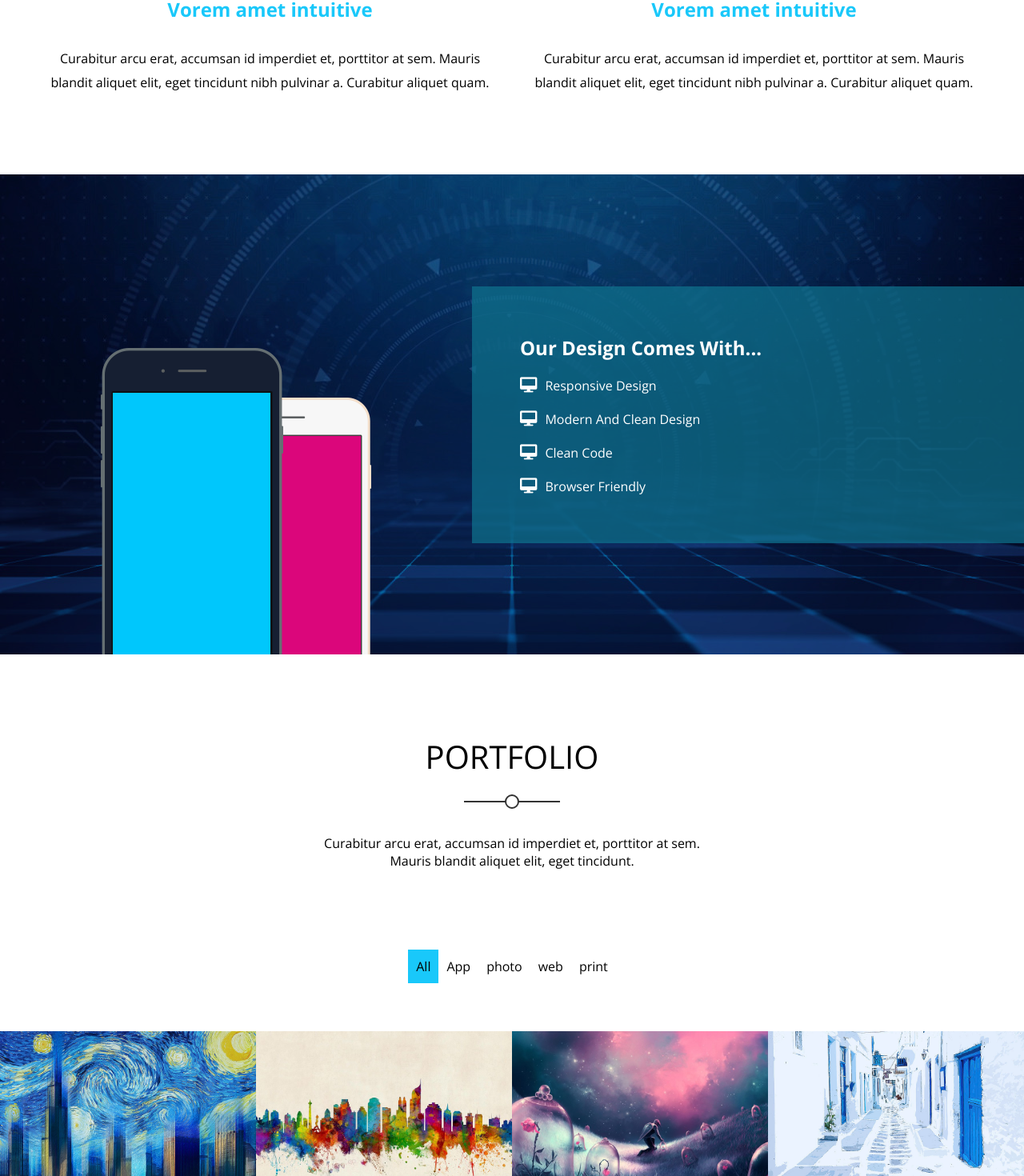
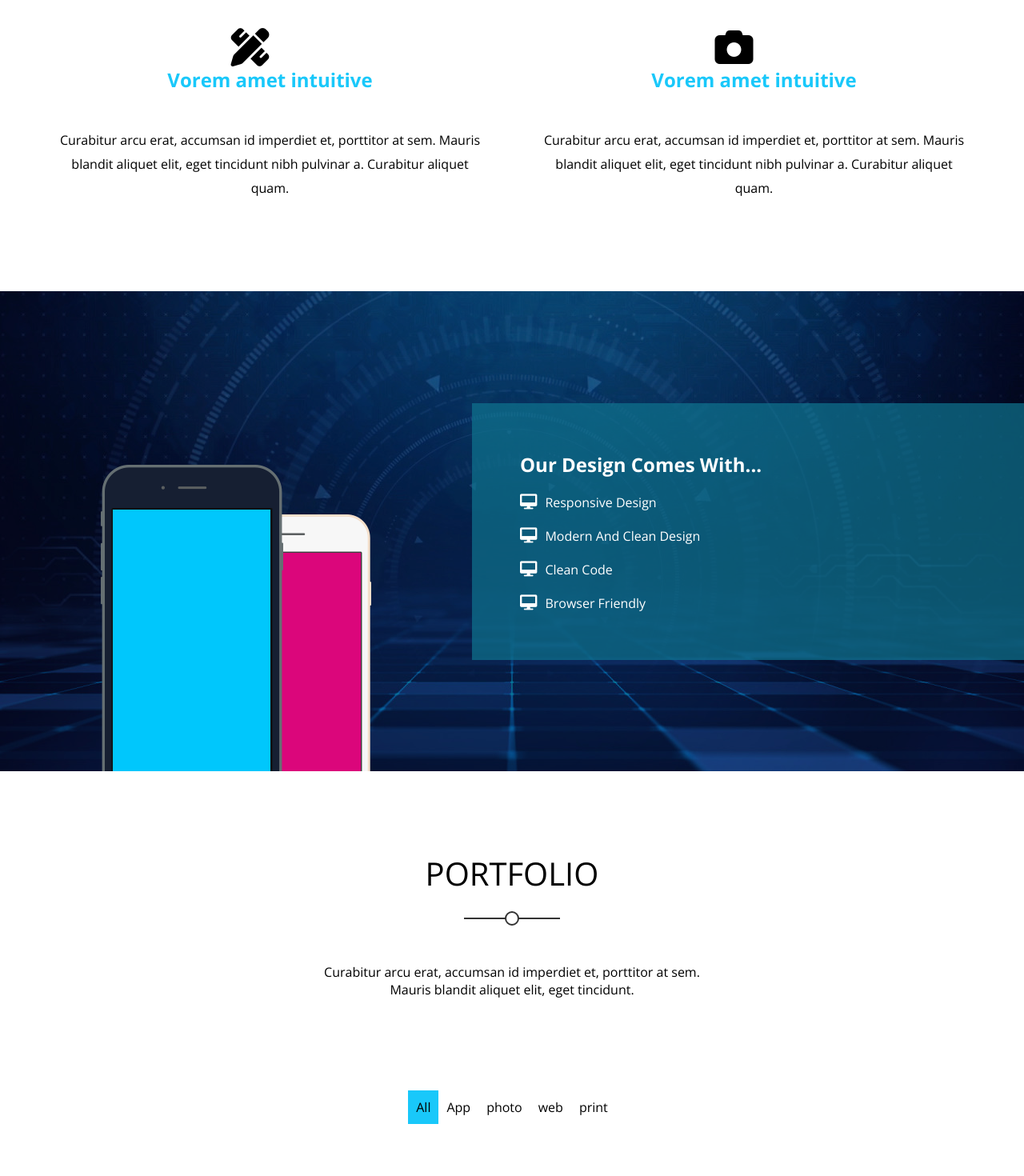
Before and after one commit to MohamedMassoud10/kasper, a React (Create React App) app: page / in a window 1280 px wide. Shown: the part 1453-2923 px from the top of the page at 80% size. Built offline with nearby package versions, Linux system fonts and the light colour scheme.

Commit message:
new edit

```diff
--- a/src/index.css
+++ b/src/index.css
@@ -372,6 +372,9 @@ ul{
 .Services-content .ser-box .text-cont p{
     line-height: 30px;
 }
+.Services-content .ser-box .text-cont p{
+    padding: 14px;
+}
 @media screen and (min-width: 992px) and (max-width: 1132px) {
     .Header{
         width: 100%;
@@ -382,7 +385,6 @@ ul{
       width: 750px;
     }
   }
-  /* Medium */
 @media (min-width: 992px) {
     .Services-content {
       width: 970px;
@@ -392,7 +394,6 @@ ul{
         flex-direction: column;
     }
   }
-  /* Large */
   @media (min-width: 1200px) {
     .Services-content {
       width: 1170px;
@@ -512,6 +513,7 @@ ul{
   .portfolio .imgs-container .box img {
     max-width: 100%;
     transition: 0.3s;
+        margin-top: 100px;
   }
   .portfolio .imgs-container .box .caption {
     position: absolute;
@@ -542,6 +544,12 @@ ul{
   .About .const-div{
     text-align: center;
 }
+.const-div p{
+    padding: 15px;
+}
+.About .const-div img{
+    margin-top: 100px;
+}
 @media (max-width:750px){
     .About .const-div img{
         width: 100%;
```
